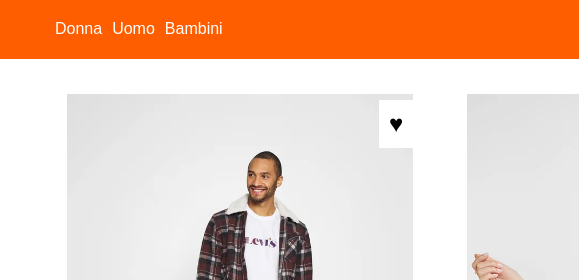
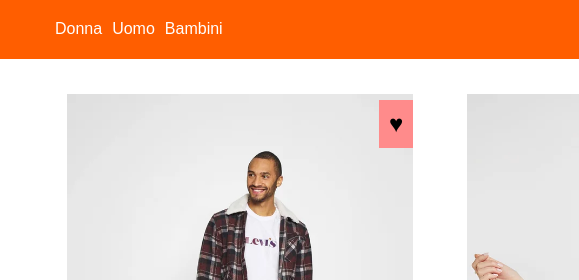
Before and after one commit to GiacomoAccardi/html-css-boolando, a plain HTML site: page index.html in a window 1280 px wide. In both pictures the pointer is over the element 396 px from the left and 124 px from the top of the page. Shown: the top 280 px of the page, 0-579 px from the left. Drawn offline with Linux system fonts and the light colour scheme.

Commit message:
[FEAT] Heart icon now turn red when you pass over it with mouse (Obbiettivo bonus completato)

```diff
--- a/css/style.css
+++ b/css/style.css
@@ -123,6 +123,9 @@ img{
     display: block;
 }
 
+.heart-ico:hover{
+    background-color: rgb(255, 139, 139);
+}
 
 /*styling classes*/
 
```
